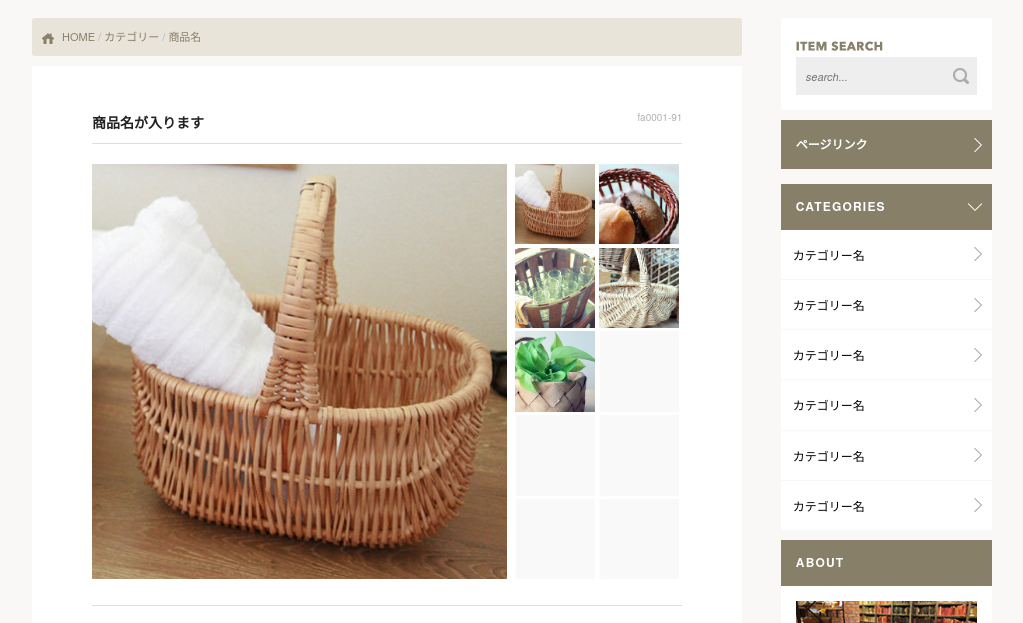
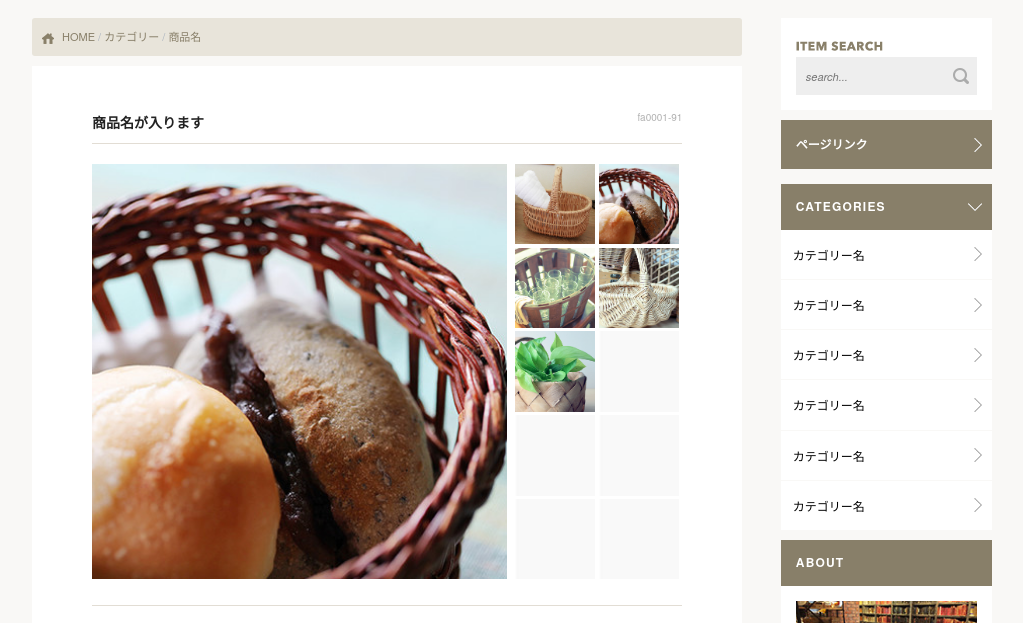
Before and after one commit to shigechi/shopping-site, a plain HTML site: page product.html in a window 1280 px wide. Both pictures are taken after a click on the picture 766 px from the left and 306 px from the top of the page. Shown: the part 102-725 px from the top of the page, without its empty margins (128-1151 px from the left). Drawn offline with Linux system fonts and the light colour scheme.

Commit message:
3rd commit

```diff
--- a/product.html
+++ b/product.html
@@ -38,6 +38,16 @@
 				$(".sp_menu_toggle").slideToggle();
 			});
 		});
+	</script>
+
+	<script>
+		$(window).load(function(){
+			$("#navi img").click(function(){
+		    	var img_src = $(this).attr("src");
+		    	$("#display_photo>img").attr("src", img_src);
+		    	return false;
+				});
+			});
 	</script>
 
 </head>
```
